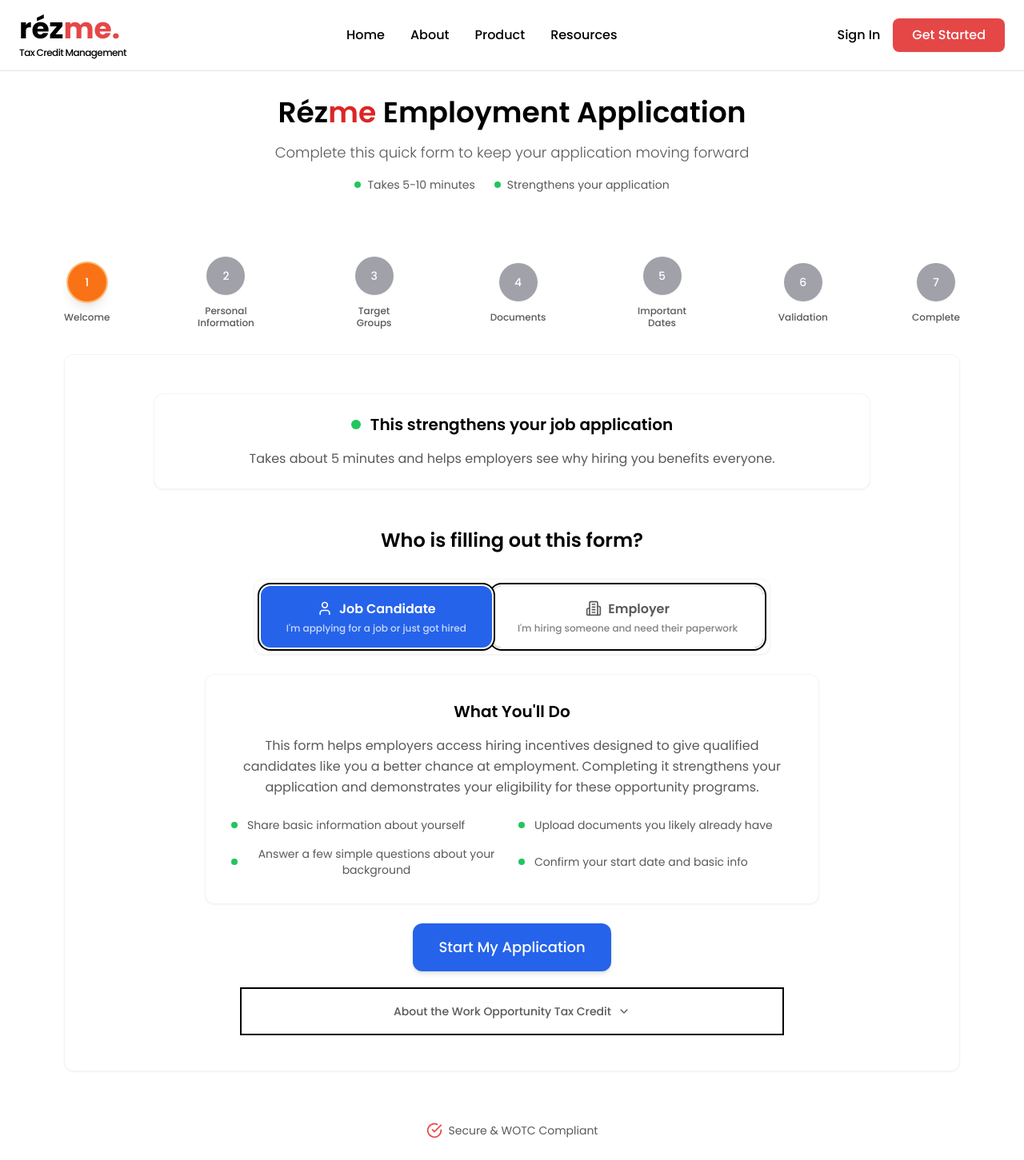
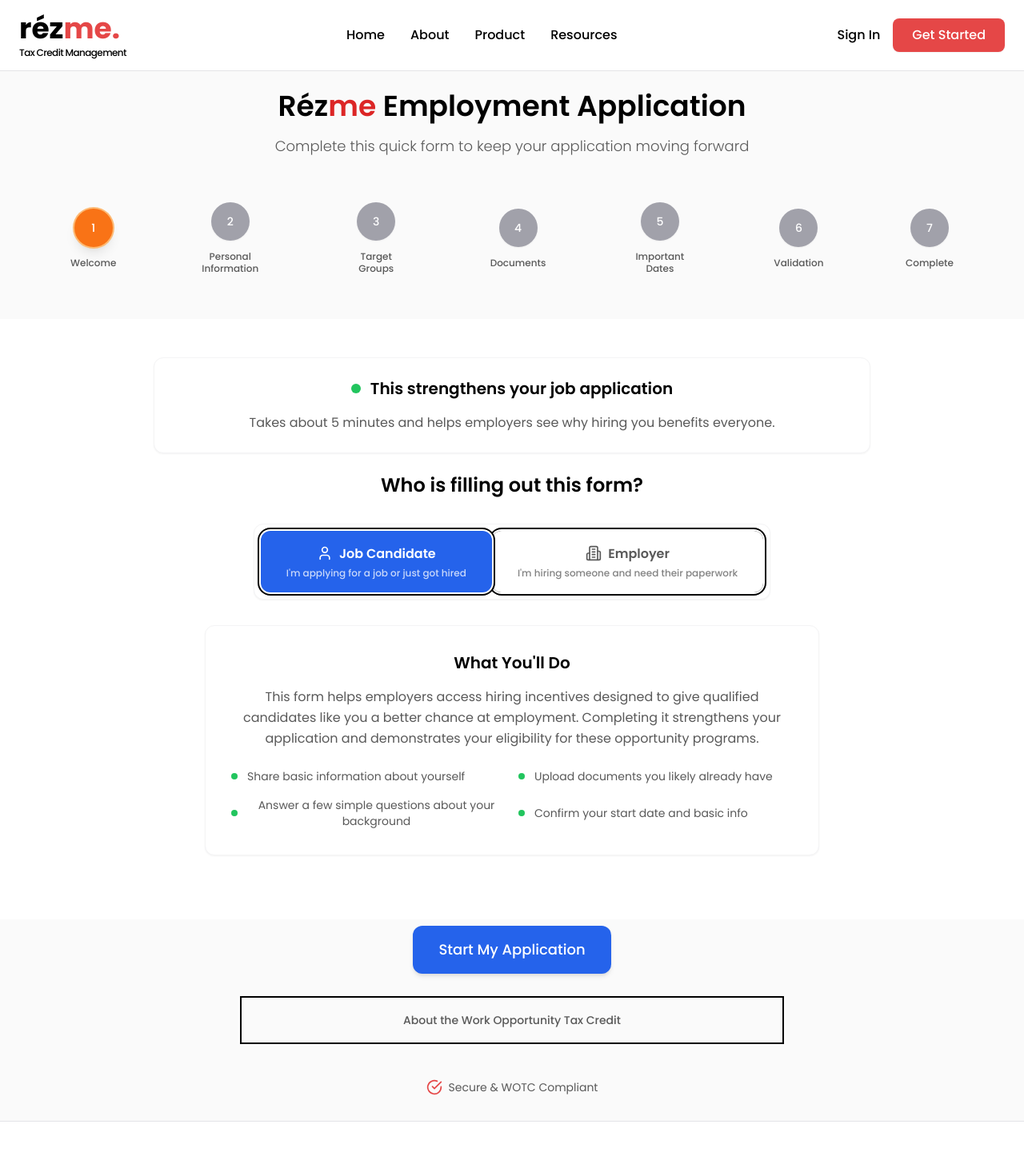
Before and after one commit to Rezme-Inc/wotc, a React (Vite) app in the folder WOTC-REZME/: page / in a window 1280 px wide. Shown: the top 1451 px of the page at 80% size. Built offline with nearby package versions, Linux system fonts and the light colour scheme.

Commit message:
improve home page clarity with gray background and spacing fixes

```diff
--- a/WOTC-REZME/src/App.tsx
+++ b/WOTC-REZME/src/App.tsx
@@ -60,11 +60,12 @@
   return (
     <div className="min-h-screen flex flex-col">
       <Header />
-      <div className="container-main flex-1">
-        <div className="content-wrapper">
-          <div className="max-w-6xl mx-auto">
+
+      {/* Full Width Gray Section - Title and Step Indicator */}
+      <section className="bg-gray-50 py-6">
+        <div className="max-w-6xl mx-auto px-6">
           {/* Header */}
-          <header className="text-center mb-12">
+          <header className="text-center mb-6">
             <h1 className="text-4xl font-semibold mb-4 font-poppins">
               <span className="text-black">Réz</span>
               <span className="text-red-600">me</span> Employment Application
@@ -72,16 +73,6 @@
             <p className="text-gray35 font-poppins font-light text-lg max-w-2xl mx-auto">
               Complete this quick form to keep your application moving forward
             </p>
-            <div className="mt-4 flex items-center justify-center gap-6 text-sm text-gray35">
-              <div className="flex items-center">
-                <div className="w-2 h-2 bg-green-500 rounded-full mr-2"></div>
-                <span>Takes 5-10 minutes</span>
-              </div>
-              <div className="flex items-center">
-                <div className="w-2 h-2 bg-green-500 rounded-full mr-2"></div>
-                <span>Strengthens your application</span>
-              </div>
-            </div>
           </header>
 
           {/* Step Indicator */}
@@ -90,10 +81,16 @@
             totalSteps={totalSteps}
             userType={formData.userType}
           />
+        </div>
+      </section>
+
+      <div className="container-main flex-1">
+        <div className="content-wrapper">
+          <div className="max-w-6xl mx-auto">
 
           {/* Main Content Card */}
-          <main className="card animate-fade-in">
-            <div className="card-body p-8 lg:p-12">
+          <main>
+            <div className="card-body p-6 lg:p-8">
               {formData.currentStep === 1 && (
                 <WelcomeStep
                   onNext={nextStep}
@@ -195,9 +192,52 @@
               )}
             </div>
           </main>
+        </div>
+      </div>
+      </div>
+
+      {/* Gray Background Section for Action Buttons and Below */}
+      <section className="bg-gray-50 flex-1">
+        <div className="container-main">
+          <div className="max-w-6xl mx-auto px-4">
+
+              {/* Action buttons for WelcomeStep */}
+              {formData.currentStep === 1 && (
+                <div className="max-w-4xl mx-auto text-center pt-2">
+                  <div className="flex flex-col sm:flex-row items-center justify-center gap-4 mb-8">
+                    <button
+                      onClick={nextStep}
+                      className="btn-primary px-8 py-4 text-lg font-poppins min-w-[200px]"
+                      aria-label={`Start ${formData.userType === 'candidate' ? 'candidate' : 'employer'} application process`}
+                    >
+                      {formData.userType === 'candidate' ? 'Start My Application' : 'Set Up My Company'}
+                    </button>
+
+                    {formData.userType === 'employer' && loginToDashboard && (
+                      <button
+                        onClick={loginToDashboard}
+                        className="btn-secondary px-8 py-4 text-lg font-poppins min-w-[200px]"
+                        aria-label="Access existing employer dashboard"
+                      >
+                        View My Dashboard
+                      </button>
+                    )}
+                  </div>
+
+                  {/* Additional information */}
+                  <div className="max-w-2xl mx-auto">
+                    <button
+                      className="flex items-center justify-center w-full p-4 text-sm text-gray35 hover:text-black transition-colors duration-200 focus-visible"
+                      aria-label="Toggle Work Opportunity Tax Credit information"
+                    >
+                      <span className="font-medium">About the Work Opportunity Tax Credit</span>
+                    </button>
+                  </div>
+                </div>
+              )}
 
               {/* Security Badge */}
-          <div className="text-center mt-12 py-4">
+              <div className="text-center mt-8 py-4">
                 <div className="flex items-center justify-center mb-4">
                   <CheckCircle className="w-5 h-5 text-cinnabar mr-2" />
                   <span className="text-sm text-gray35 font-poppins">
@@ -207,7 +247,7 @@
               </div>
           </div>
         </div>
-      </div>
+      </section>
 
       <Footer />
     </div>
--- a/WOTC-REZME/src/components/Footer.tsx
+++ b/WOTC-REZME/src/components/Footer.tsx
@@ -2,7 +2,7 @@
 
 export const Footer: React.FC = () => {
   return (
-    <footer className="bg-gray-50 border-t border-gray-200 mt-auto">
+    <footer className="bg-white-50 border-t border-gray-200 mt-auto">
       <div className="max-w-7xl mx-auto px-6 py-12">
         <div className="grid grid-cols-1 md:grid-cols-3 gap-8">
           {/* Company Info */}
--- a/WOTC-REZME/src/components/WelcomeStep.tsx
+++ b/WOTC-REZME/src/components/WelcomeStep.tsx
@@ -16,9 +16,9 @@
 }) => {
   const [showAbout, setShowAbout] = useState(false);
   return (
-    <div className="max-w-4xl mx-auto text-center section-spacing">
+    <div className="max-w-4xl mx-auto text-center">
       {/* Getting Started Section */}
-      <div className="mb-12 card p-6 bg-green-50 border-green-200">
+      <div className="mb-6 card p-6 bg-green-50 border-green-200">
         <div className="flex items-center justify-center mb-4">
           <div className="w-3 h-3 bg-green-500 rounded-full mr-3"></div>
           <h2 className="text-xl font-semibold text-black font-poppins">
@@ -31,7 +31,7 @@
       </div>
 
       {/* User Type Toggle */}
-      <div className="mb-12">
+      <div className="mb-8">
         <h2 className="text-2xl font-semibold text-black mb-8 font-poppins">
           Who is filling out this form?
         </h2>
@@ -72,7 +72,7 @@
       </div>
 
       {/* Content based on user type */}
-      <div className="mb-12 animate-fade-in">
+      <div className="mb-8 animate-fade-in">
         {userType === 'candidate' ? (
           <div className="card p-8 bg-gray-50 border-gray-100 max-w-3xl mx-auto">
             <h3 className="text-xl font-semibold text-black mb-4 font-poppins">
@@ -133,53 +133,8 @@
         )}
       </div>
 
-      {/* Action buttons */}
-      <div className="flex flex-col sm:flex-row items-center justify-center gap-4">
-        <button
-          onClick={onNext}
-          className="btn-primary px-8 py-4 text-lg font-poppins min-w-[200px]"
-          aria-label={`Start ${userType === 'candidate' ? 'candidate' : 'employer'} application process`}
-        >
-          {userType === 'candidate' ? 'Start My Application' : 'Set Up My Company'}
-        </button>
+      {/* Action buttons - This will be moved outside */}
 
-        {userType === 'employer' && onLoginToDashboard && (
-          <button
-            onClick={onLoginToDashboard}
-            className="btn-secondary px-8 py-4 text-lg font-poppins min-w-[200px]"
-            aria-label="Access existing employer dashboard"
-          >
-            View My Dashboard
-          </button>
-        )}
-      </div>
-
-      {/* Additional information */}
-      <div className="mt-12 max-w-2xl mx-auto">
-        <button
-          onClick={() => setShowAbout(!showAbout)}
-          className="flex items-center justify-center w-full p-4 text-sm text-gray35 hover:text-black transition-colors duration-200 focus-visible"
-          aria-expanded={showAbout}
-          aria-label="Toggle Work Opportunity Tax Credit information"
-        >
-          <span className="font-medium">About the Work Opportunity Tax Credit</span>
-          {showAbout ? (
-            <ChevronUp className="w-4 h-4 ml-2" />
-          ) : (
-            <ChevronDown className="w-4 h-4 ml-2" />
-          )}
-        </button>
-
-        {showAbout && (
-          <div className="card p-6 bg-blue-50 border-blue-200 animate-fade-in">
-            <p className="text-sm text-gray35 font-poppins leading-relaxed">
-              The WOTC program provides federal tax credits to employers who hire individuals
-              from certain target groups that have consistently faced significant barriers to
-              employment. Credits can range from $1,200 to $9,600 per qualified employee.
-            </p>
-          </div>
-        )}
-      </div>
     </div>
   );
 };
--- a/WOTC-REZME/src/index.css
+++ b/WOTC-REZME/src/index.css
@@ -236,11 +236,11 @@
 
 /* Layout containers */
 .container-main {
-  @apply min-h-screen bg-white;
+  @apply bg-transparent;
 }
 
 .content-wrapper {
-  @apply max-w-6xl mx-auto px-4 py-8;
+  @apply max-w-6xl mx-auto px-4 py-4;
 }
 
 .section-spacing {
```
Lines whose indentation alone changed are shown as unchanged.
